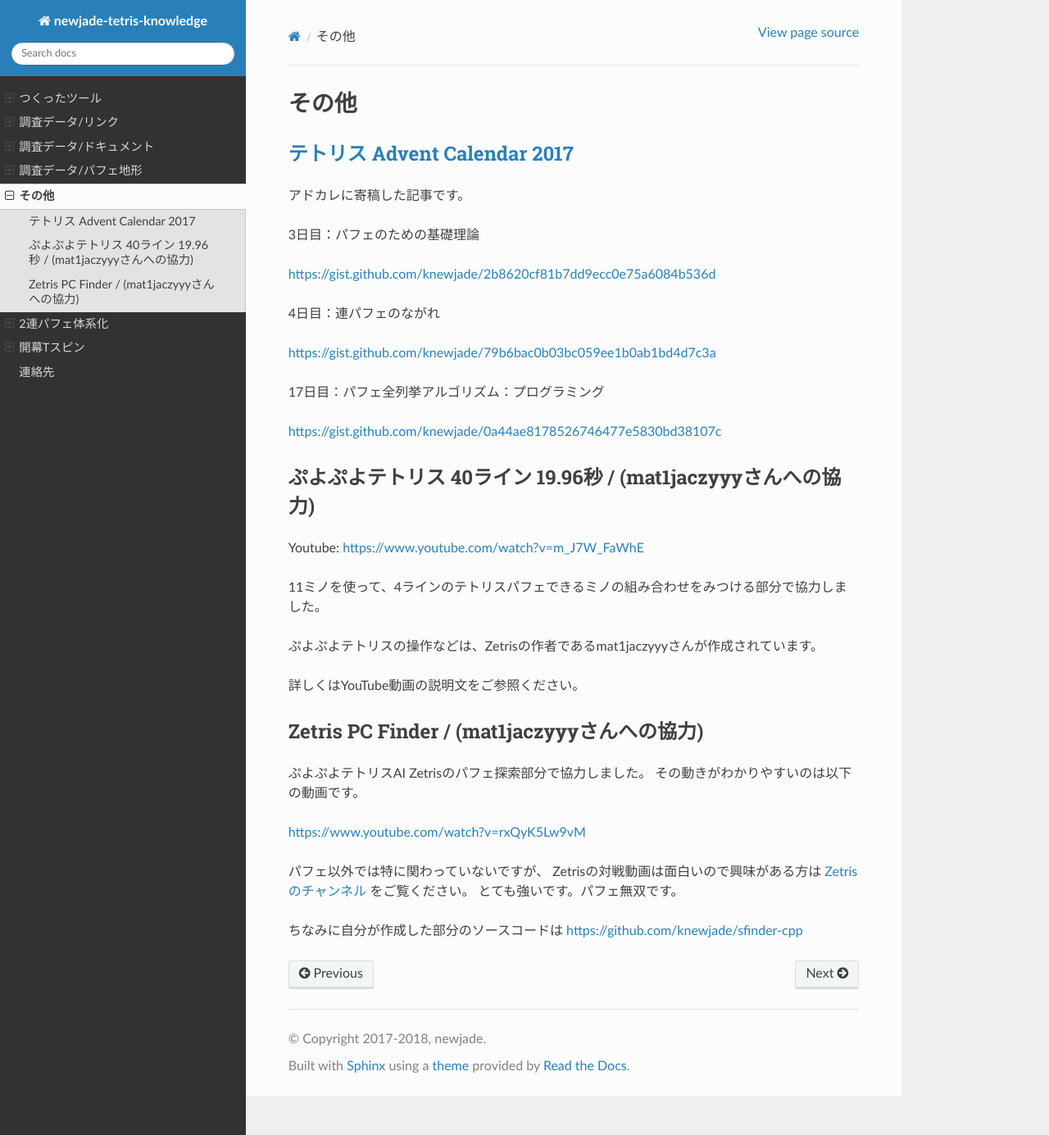
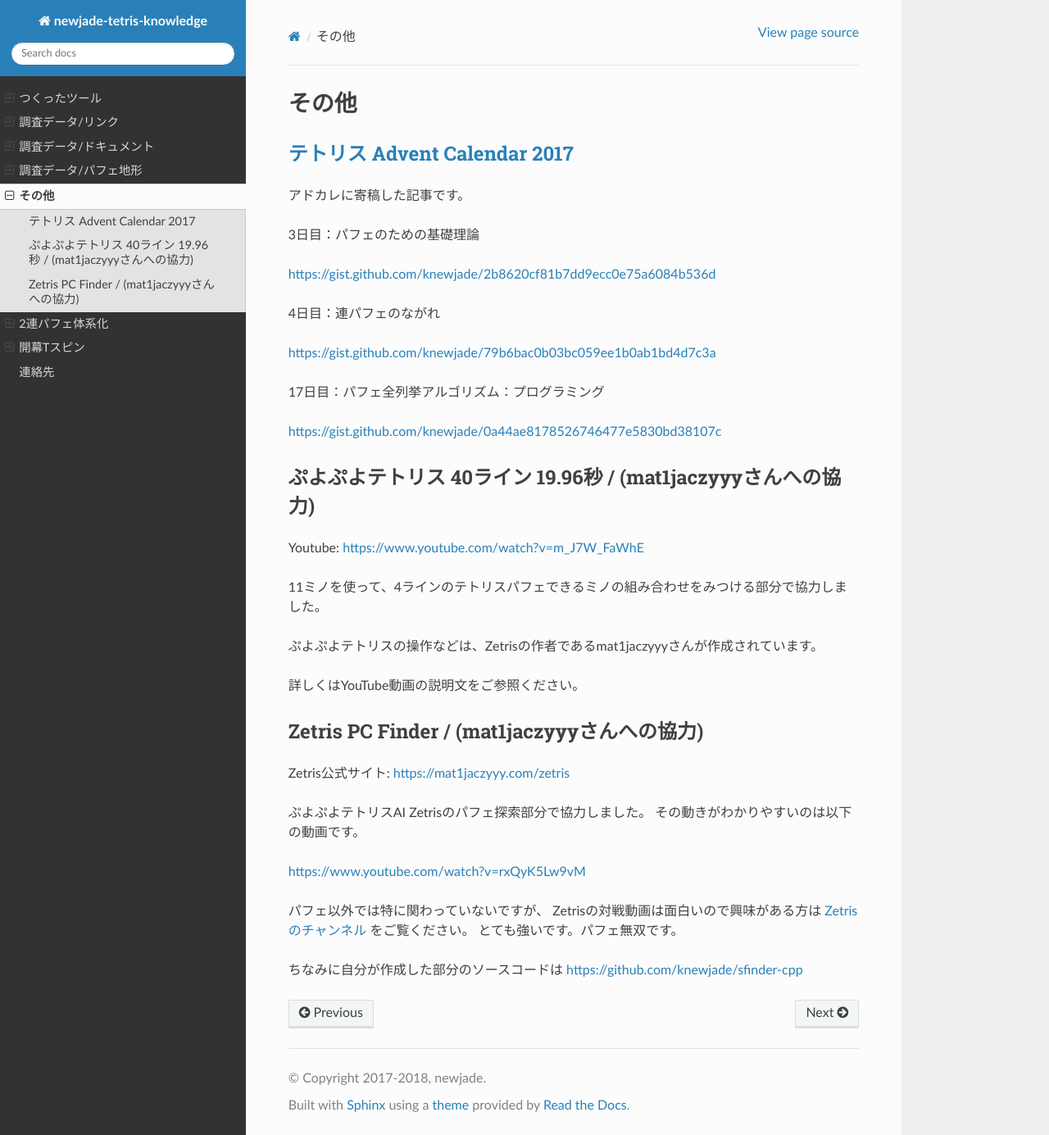
Before and after one commit to knewjade/tetris-knowledge-sphinx, a Sphinx documentation site: the page built from source/other.rst, in a window 1280 px wide and 1385 px high. Shown: the whole window at 82% size. Built offline with Sphinx 7.4.7 and the Read the Docs theme 2.0.0, drawn with Linux system fonts in a browser that asks for light colours; part of the change alters nothing that is shown.

Commit message:
Update other.rst

```diff
--- a/source/other.rst
+++ b/source/other.rst
@@ -35,6 +35,8 @@ Youtube: https://www.youtube.com/watch?v=m_J7W_FaWhE
 Zetris PC Finder / (mat1jaczyyyさんへの協力)
 ===================================================================
 
+Zetris公式サイト: https://mat1jaczyyy.com/zetris
+
 ぷよぷよテトリスAI Zetrisのパフェ探索部分で協力しました。
 その動きがわかりやすいのは以下の動画です。
 
```
